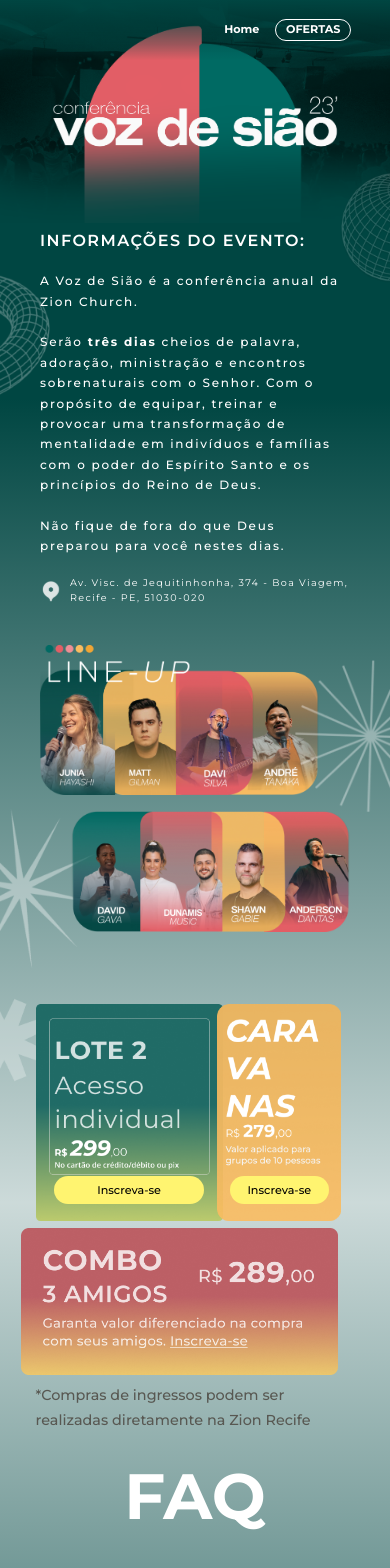
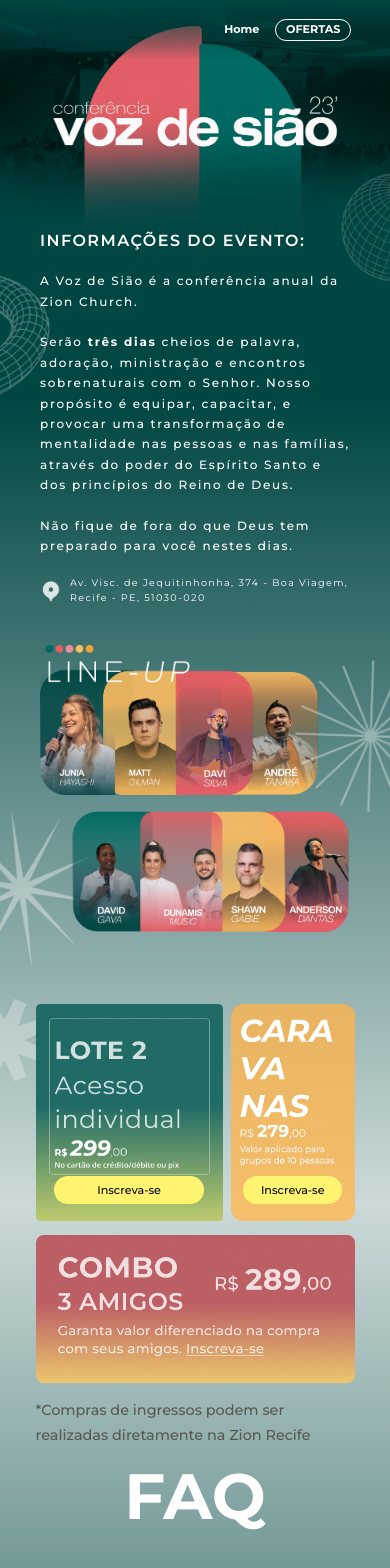
Before and after one commit to gustavosalm/ZionChurch-site, an Angular app: page / in a window 390 px wide. Shown: the top 1568 px of the page. Built offline with nearby package versions, Linux system fonts and the light colour scheme.

Commit message:
container2 message updated, minor fix at container5

```diff
--- a/src/app/app.component.html
+++ b/src/app/app.component.html
@@ -31,9 +31,9 @@
         <p>
           A Voz de Sião é a conferência anual da Zion Church.
           <br><br>
-          Serão <strong>três dias</strong> cheios de palavra, adoração, ministração e encontros sobrenaturais com o Senhor. Com o propósito de equipar, treinar e provocar uma transformação de mentalidade em indivíduos e famílias com o poder do Espírito Santo e os princípios do Reino de Deus.
+          Serão <strong>três dias</strong> cheios de palavra, adoração, ministração e encontros sobrenaturais com o Senhor. Nosso propósito é equipar, capacitar, e provocar uma transformação de mentalidade nas pessoas e nas famílias, através do poder do Espírito Santo e dos princípios do Reino de Deus.
           <br><br>
-          Não fique de fora do que Deus preparou para você nestes dias.
+          Não fique de fora do que Deus tem preparado para você nestes dias.
         </p>
         <div>
           <img src="assets/Container2/LocationIcon.svg">
@@ -69,12 +69,12 @@
           <!-- <button onclick="location.href = 'www.e-inscricao.com/zionrecife/vds23'">Inscreva-se</button> -->
           <a (click)="replaceUrl('https://www.e-inscricao.com/zionrecife/vds23')">Inscreva-se</a>
         </div>
-        <div></div>
+        <!-- <div></div> -->
         <div class="middleCard">
           <!-- <button>Inscreva-se</button> -->
           <a (click)="replaceUrl('https://www.e-inscricao.com/zionrecife/vds23')">Inscreva-se</a>
         </div>
-        <div class="divider"></div>
+        <!-- <div class="divider"></div> -->
         <div class="rightMostCard">
           <a (click)="replaceUrl('https://www.e-inscricao.com/zionrecife/vds23')">Inscreva-se</a>
         </div>
--- a/src/styles.scss
+++ b/src/styles.scss
@@ -552,11 +552,12 @@
     }
 
     .rightMostCard {
-      height: 67.82% !important;
+      height: 75% !important;
       background-image: url("assets/Container5/RightMostCardCollapsed.png") !important;
       top: 1em;
+      margin: 0 1rem;
       background-position: center;
-      width: calc(100% - 2rem) !important;
+      width: 100% !important;
       button, a {
         opacity: 0;
         width: 50%;
@@ -579,7 +580,7 @@
       margin-left: 1rem;
       margin-right: 1rem;
       font-size: 1.6em !important;
-      bottom: calc(0px - 5.5em - 67.82%) !important;
+      bottom: calc(0px - 5.5em - 75%) !important;
     }
     // p {
     //   bottom: calc(0px - 5.5em) !important;
```
Also changed, not shown: 5 other files (tests, documents, lock files or other folders).
